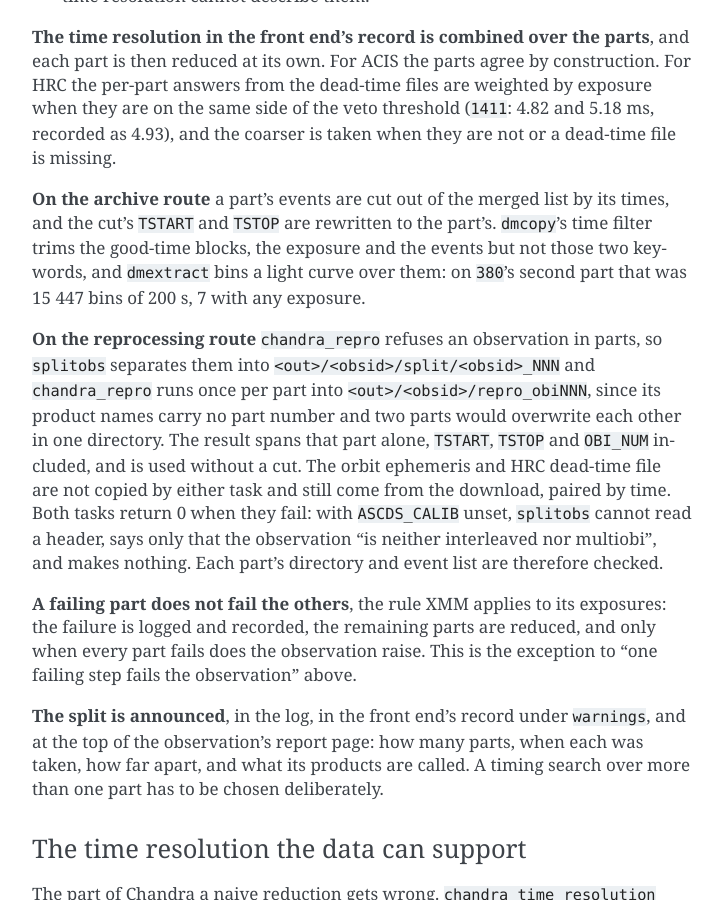
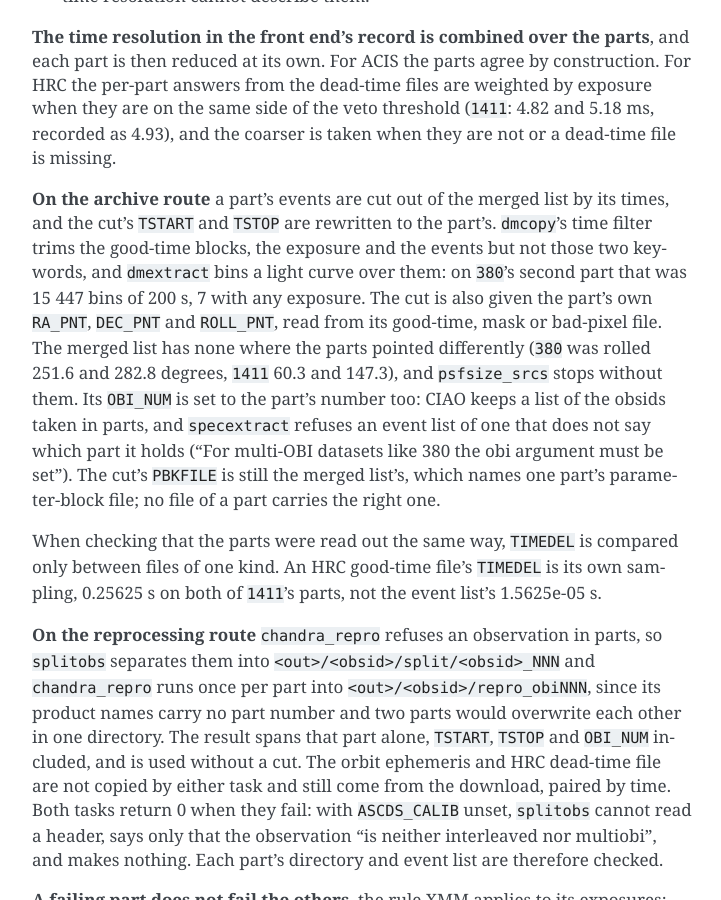
Before and after one commit to matteobachetti/heasarc_retrieve_pipeline, a Sphinx documentation site: the page built from docs/technical_details.rst, in a window 1280 px wide and 900 px high, scrolled down 46207 px. Shown: the whole window, without its empty margins (388-1109 px from the left). Built offline with Sphinx 7.4.7, drawn with Linux system fonts in a browser that asks for light colours; the version number could not be read and is left out.

Commit message:
Name the part in a cut event list so specextract accepts it, and document both e2e fixes

```diff
--- a/docs/technical_details.rst
+++ b/docs/technical_details.rst
@@ -2019,7 +2019,18 @@ coarser is taken when they are not or a dead-time file is missing.
 the cut's ``TSTART`` and ``TSTOP`` are rewritten to the part's. ``dmcopy``'s time filter
 trims the good-time blocks, the exposure and the events but not those two keywords, and
 ``dmextract`` bins a light curve over them: on ``380``'s second part that was 15 447 bins of
-200 s, 7 with any exposure.
+200 s, 7 with any exposure. The cut is also given the part's own ``RA_PNT``, ``DEC_PNT`` and
+``ROLL_PNT``, read from its good-time, mask or bad-pixel file. The merged list has none
+where the parts pointed differently (``380`` was rolled 251.6 and 282.8 degrees, ``1411``
+60.3 and 147.3), and ``psfsize_srcs`` stops without them. Its ``OBI_NUM`` is set to the
+part's number too: CIAO keeps a list of the obsids taken in parts, and ``specextract``
+refuses an event list of one that does not say which part it holds ("For multi-OBI datasets
+like 380 the obi argument must be set"). The cut's ``PBKFILE`` is still the merged list's,
+which names one part's parameter-block file; no file of a part carries the right one.
+
+When checking that the parts were read out the same way, ``TIMEDEL`` is compared only
+between files of one kind. An HRC good-time file's ``TIMEDEL`` is its own sampling, 0.25625
+s on both of ``1411``'s parts, not the event list's 1.5625e-05 s.
 
 **On the reprocessing route** ``chandra_repro`` refuses an observation in parts, so
 ``splitobs`` separates them into ``<out>/<obsid>/split/<obsid>_NNN`` and ``chandra_repro``
```
Also changed, not shown: 2 other files.
